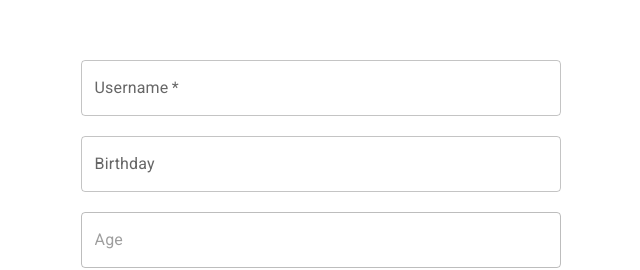
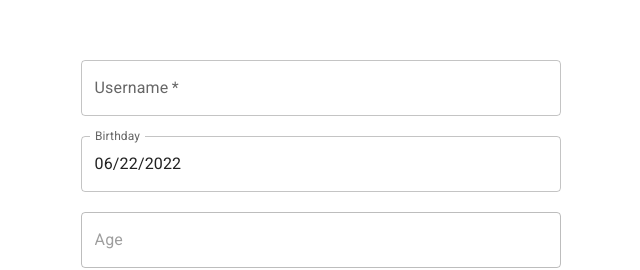
Before and after one commit to shneeki/formTask, a React (Create React App) app: page / in a window 1280 px wide. Shown: the part 195-465 px from the top of the page, without its empty margins (319-959 px from the left). Built offline with nearby package versions, Linux system fonts and the light colour scheme; the HTML template or start-up script is replaced by a standard one.

Commit message:
form inputs are controlled

```diff
--- a/src/App.tsx
+++ b/src/App.tsx
@@ -1,6 +1,6 @@
 import React, { useState } from 'react';
 
-import { useForm } from 'react-hook-form';
+import { useForm, Controller } from 'react-hook-form';
 
 import { DatePicker } from '@mui/x-date-pickers/DatePicker';
 import { AdapterMoment } from '@mui/x-date-pickers/AdapterMoment';
@@ -12,8 +12,29 @@ import Box from '@mui/material/Box';
 import Checkbox from '@mui/material/Checkbox';
 import FormControlLabel from '@mui/material/FormControlLabel';
 
+interface ISignUp {
+  userName: string;
+  birthday: Date;
+  age: number;
+  isTermsAgreed: boolean;
+}
+const defaultValues: ISignUp = {
+  userName: '',
+  birthday: new Date(),
+  age: 0,
+  isTermsAgreed: false,
+};
+
 function App() {
-  const [value, setValue] = React.useState<Date | null>(null);
+  // const [value, setValue] = React.useState<Date | null>(null);
+  const { handleSubmit, getValues, setValue, watch, control } =
+    useForm<ISignUp>({
+      defaultValues,
+    });
+  const onSubmit = (data: any) => console.log(data);
+  console.log(watch('userName'));
+  console.log('birthday' + watch('birthday'));
+  console.log('isTermsAgreed' + watch('isTermsAgreed'));
   return (
     <Box
       display="flex"
@@ -21,46 +42,85 @@ function App() {
       alignItems="center"
       minHeight="100vh">
       <form className="signupForm">
+        <Controller
+          name="userName"
+          control={control}
+          render={({ field }) => (
             <div className="formInput">
               <TextField
                 required
                 fullWidth
-            id="outlined-required"
                 label="Username"
-            defaultValue=""
+                value={field.value}
+                onChange={(newValue) => {
+                  field.onChange(newValue);
+                }}
               />
             </div>
+          )}
+        />
+        <Controller
+          name="birthday"
+          control={control}
+          render={({ field }) => (
             <div className="formInput">
               <LocalizationProvider dateAdapter={AdapterMoment}>
                 <DatePicker
                   label="Birthday"
-              value={value}
-              onChange={(newValue: Date | null) => {
-                setValue(newValue);
+                  value={field.value}
+                  onChange={(newValue) => {
+                    field.onChange(newValue);
                   }}
-              renderInput={(params: any) => <TextField {...params} fullWidth />}
+                  renderInput={(params: any) => (
+                    <TextField {...params} fullWidth />
+                  )}
                 />
               </LocalizationProvider>
             </div>
+          )}
+        />
 
+        <Controller
+          name="age"
+          control={control}
+          render={({ field }) => (
             <div className="formInput">
               <TextField
                 fullWidth
                 disabled
                 id="outlined"
                 label="Age"
-            defaultValue=""
+                // value={getValues().birthday?.}
                 // InputProps={{
                 //   readOnly: true,
                 // }}
               />
             </div>
+          )}
+        />
+
+        <Controller
+          name="isTermsAgreed"
+          control={control}
+          render={({ field }) => (
             <FormControlLabel
-          control={<Checkbox size="medium" />}
+              control={
+                <Checkbox
+                  checked={field.value}
+                  size="medium"
+                  onChange={(newValue) => {
+                    field.onChange(newValue);
+                  }}
+                />
+              }
               label="I have read and agree to User Agreement and Privacy Policy."
             />
-
-        <Button variant="contained">Register</Button>
+          )}
+        />
+        {/* <input type="submit" /> */}
+        <Button variant="contained" onClick={handleSubmit(onSubmit)}>
+          Register
+        </Button>
       </form>
     </Box>
   );
```
Lines whose indentation alone changed are shown as unchanged.
